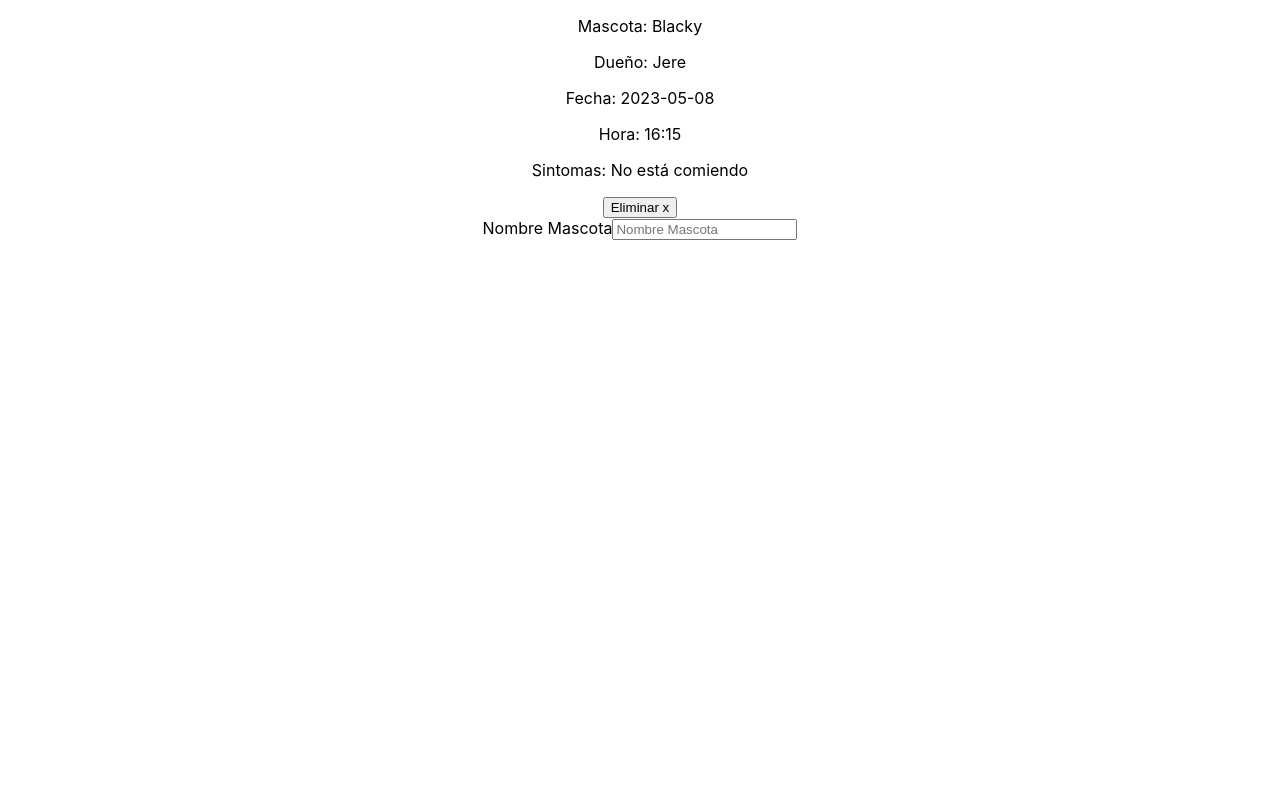
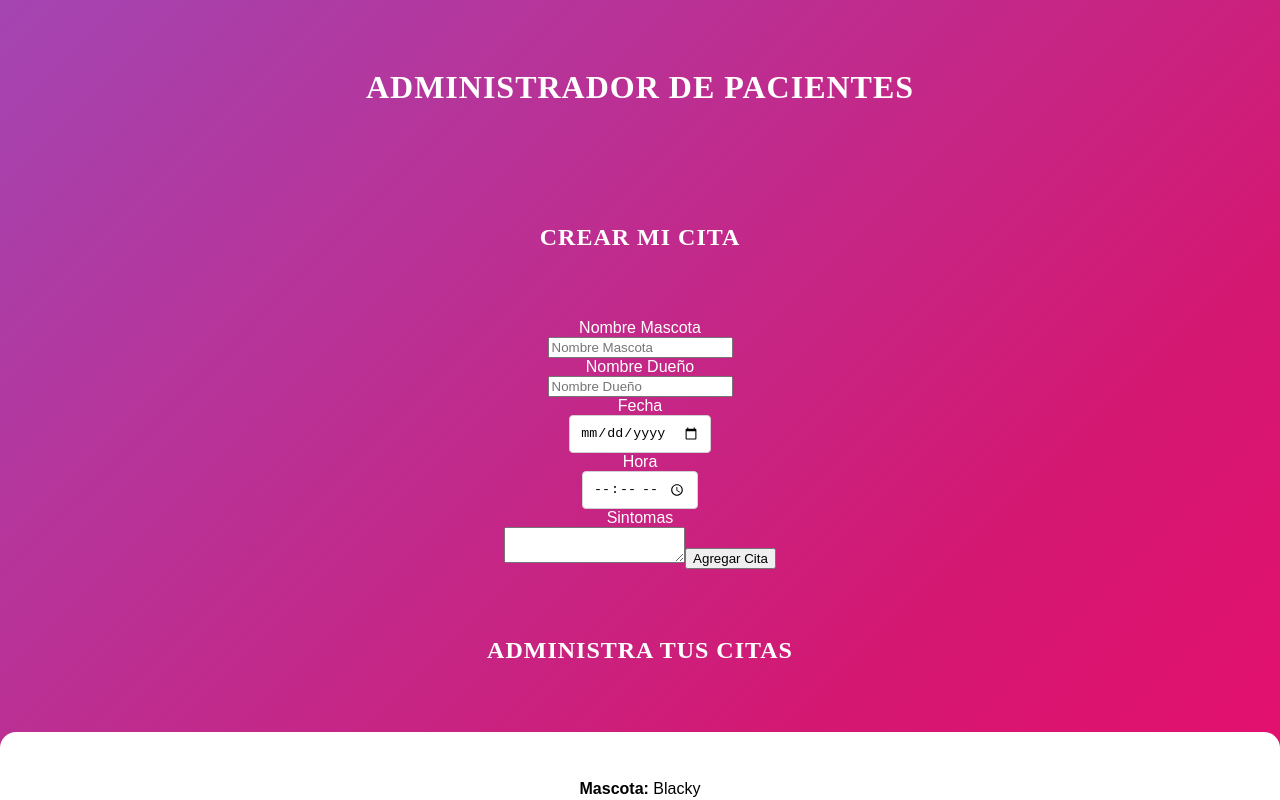
Before and after one commit to TeiToTeo/TP_04, a React (Create React App) app: page / in a window 1280 px wide. Shown: the top 800 px of the page. Built offline with nearby package versions, Linux system fonts and the light colour scheme.

Commit message:
Esta casi todo

```diff
--- a/src/App.css
+++ b/src/App.css
@@ -1,5 +1,110 @@
 .App {
   text-align: center;
+}
+html {
+  min-height: 100%;
+}
+
+body {
+  margin: 0;
+  padding: 0;
+  font-family: sans-serif;
+  background-image: linear-gradient(-225deg, #A445B2 0%, #D41872 52%, #FF0066 100%);
+  min-height: 100%;
+  padding-bottom: 5rem;
+}
+
+h1,
+h2 {
+  color: white;
+  padding: 3rem 0;
+  text-align: center;
+
+  text-transform: uppercase;
+
+  font-family: 'Staatliches', cursive;
+  letter-spacing: 1px;
+}
+
+.lista-citas .media {
+  border-bottom: 1px solid #e1e1e1;
+  padding-bottom: 3rem;
+}
+
+.lista-citas .media:last-of-type {
+  border-bottom: 0;
+}
+
+.lista-citas .media-body p {
+  margin: 0;
+}
+
+.lista-citas .media-body button {
+  margin-top: 1rem !important;
+}
+
+.lista-citas .media-body span {
+  font-weight: bold;
+}
+
+label {
+  color: white;
+}
+
+input[type="date"],
+input[type="time"] {
+  height: 38px;
+  padding: 6px 10px;
+  background-color: #fff;
+  border: 1px solid #D1D1D1;
+  border-radius: 4px;
+  box-shadow: none;
+  box-sizing: border-box;
+}
+
+.cita {
+  padding: 2rem;
+  background: white;
+  border-bottom: 1px solid #e1e1e1;
+  color: black;
+  margin-bottom: 20px;
+}
+
+.cita p {
+  font-weight: bold;
+  margin-bottom: .8rem;
+}
+
+.cita p span {
+  font-weight: normal;
+
+}
+
+.cita:first-of-type {
+  border-top-left-radius: 1rem;
+  border-top-right-radius: 1rem;
+}
+
+.cita:last-of-type {
+  border-bottom-left-radius: 1rem;
+  border-bottom-right-radius: 1rem;
+}
+
+.button.eliminar,
+.button.eliminar:hover {
+  background-color: #c10059;
+  color: white;
+  margin-top: 2rem;
+}
+
+.alerta-error {
+  background-color: white;
+  color: red;
+  padding: 1rem;
+  font-size: 2rem;
+  text-transform: uppercase;
+  text-align: center;
+  font-family: 'Staatliches', cursive;
 }
 
 .App-logo {
--- a/src/App.js
+++ b/src/App.js
@@ -1,14 +1,32 @@
-import logo from './logo.svg';
+//import logo from './logo.svg';
 import './App.css';
 import Cita from './components/Cita'
-import Nombre from './components/NombreM'
-import NombreM from './components/NombreM';
+import Formulario from './components/Formulario';
 
 function App() {
   return (
     <div className="App">
-      <Cita/>
-      <NombreM/>
+      <h1>ADMINISTRADOR DE PACIENTES</h1>
+      <div class="row">
+        <h2>Crear mi Cita</h2>
+        <Formulario name1 ="Nombre Mascota"/>
+        <input type="text" class="u-full-width" placeholder="Nombre Mascota" value=""/>
+        <Formulario name1 ="Nombre Dueño"/>
+        <input type="text" class="u-full-width" placeholder="Nombre Dueño" value=""/>
+        <Formulario name1 ="Fecha"/>
+        <input type="date" name="fecha" class="u-full-width" value=""/>
+        <Formulario name1 ="Hora"/>
+        <input type="time" name="hora" class="u-full-width" value=""/>
+        <Formulario name1 ="Sintomas"/>
+        <textarea name="sintomas" class="u-full-width"/>
+        <button type="submit" class="u-full-width button-primary">Agregar Cita</button>
+      </div>
+      <div class="row">
+        <h2>Administra tus citas</h2>
+        <Cita name="Blacky" user="Jere" date="2023-05-08" hora="16:15" sintomas="No está comiendo"/>
+        <Cita name="Nina" user="Martin" date="2021-08-05" hora="08:20" sintomas="Le duele la pierna"/>
+        <Cita name="Sifon" user="Flecha" date="2023-06-10" hora="09:24" sintomas="Duerme mucho"/>
+      </div>
     </div>
   );
 }
--- a/src/components/Cita.jsx
+++ b/src/components/Cita.jsx
@@ -1,12 +1,12 @@
 
 //Usar props para pasar citas
-const Cita = () => {
+const Cita = (props) => {
     return (<div class="cita">
-              <p>Mascota: <span>Blacky</span></p>
-              <p>Dueño: <span>Jere</span></p>
-              <p>Fecha: <span>2023-05-08</span></p>
-              <p>Hora: <span>16:15</span></p>
-              <p>Sintomas: <span>No está comiendo</span></p><button class="button elimnar u-full-width">Eliminar x</button>
+              <p>Mascota: <span>{props.name}</span></p>
+              <p>Dueño: <span>{props.user}</span></p>
+              <p>Fecha: <span>{props.date}</span></p>
+              <p>Hora: <span>{props.hora}</span></p>
+              <p>Sintomas: <span>{props.sintomas}</span></p><button class="button elimnar u-full-width">Eliminar x</button>
             </div>
             );
 }
--- a/src/components/Formulario.jsx
+++ b/src/components/Formulario.jsx
@@ -1,8 +1,10 @@
 
 
-const Formulario = () => {
+const Formulario = (props) => {
     return(
-        <h3>sdasd</h3>
+        <div>
+            <label>{props.name1}</label>
+        </div>
     );
 }
 export default Formulario;
--- a/src/components/NombreM.jsx
+++ /dev/null
@@ -1,11 +0,0 @@
-
-//Usar props para pasar nombre
-const NombreM = () => {
-    return(
-        <div>
-            <label>Nombre Mascota</label>
-            <input type="text" name="mascota" class="u-full-width" placeholder="Nombre Mascota" value=""></input>
-        </div>
-    );
-}
-export default NombreM;
```
